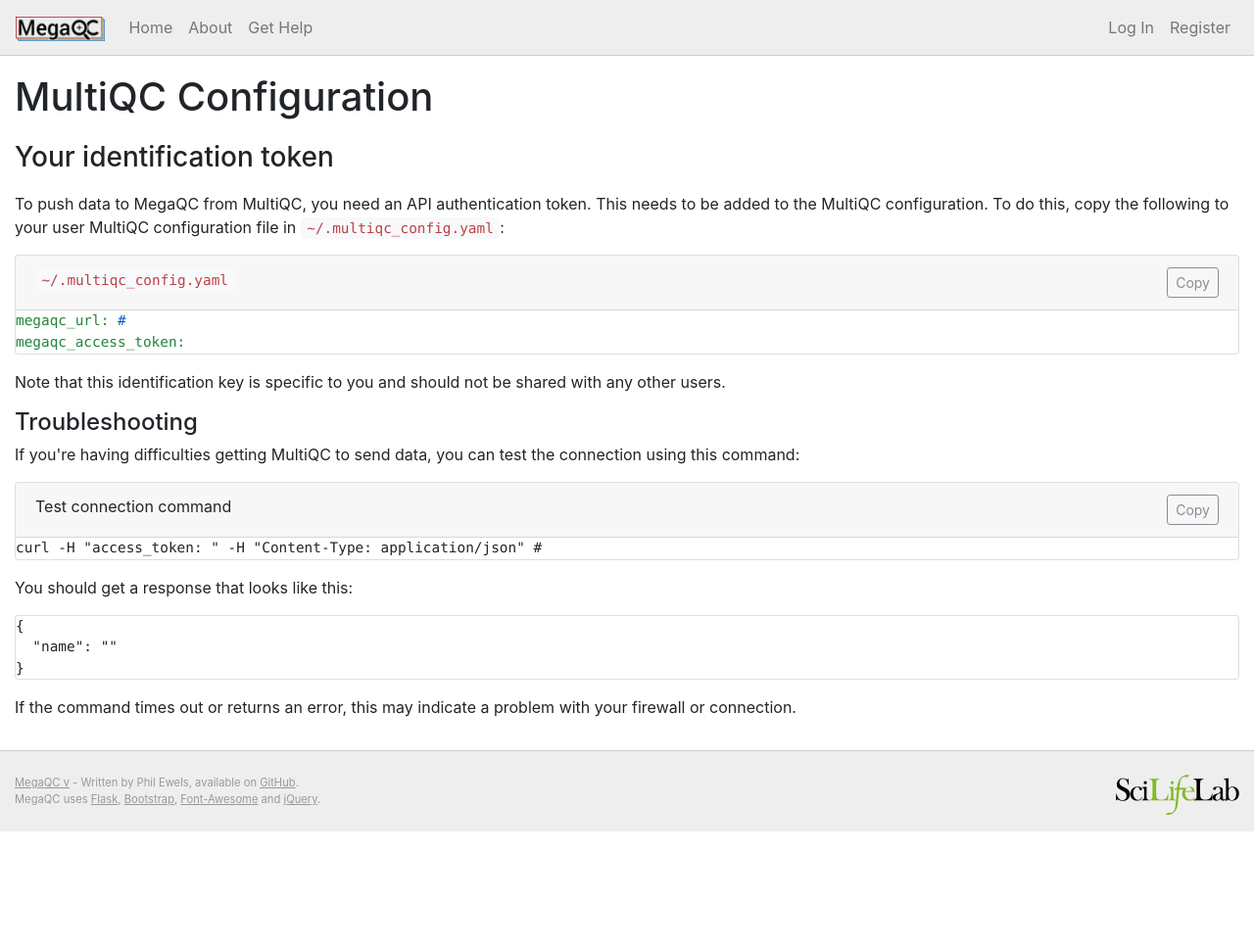
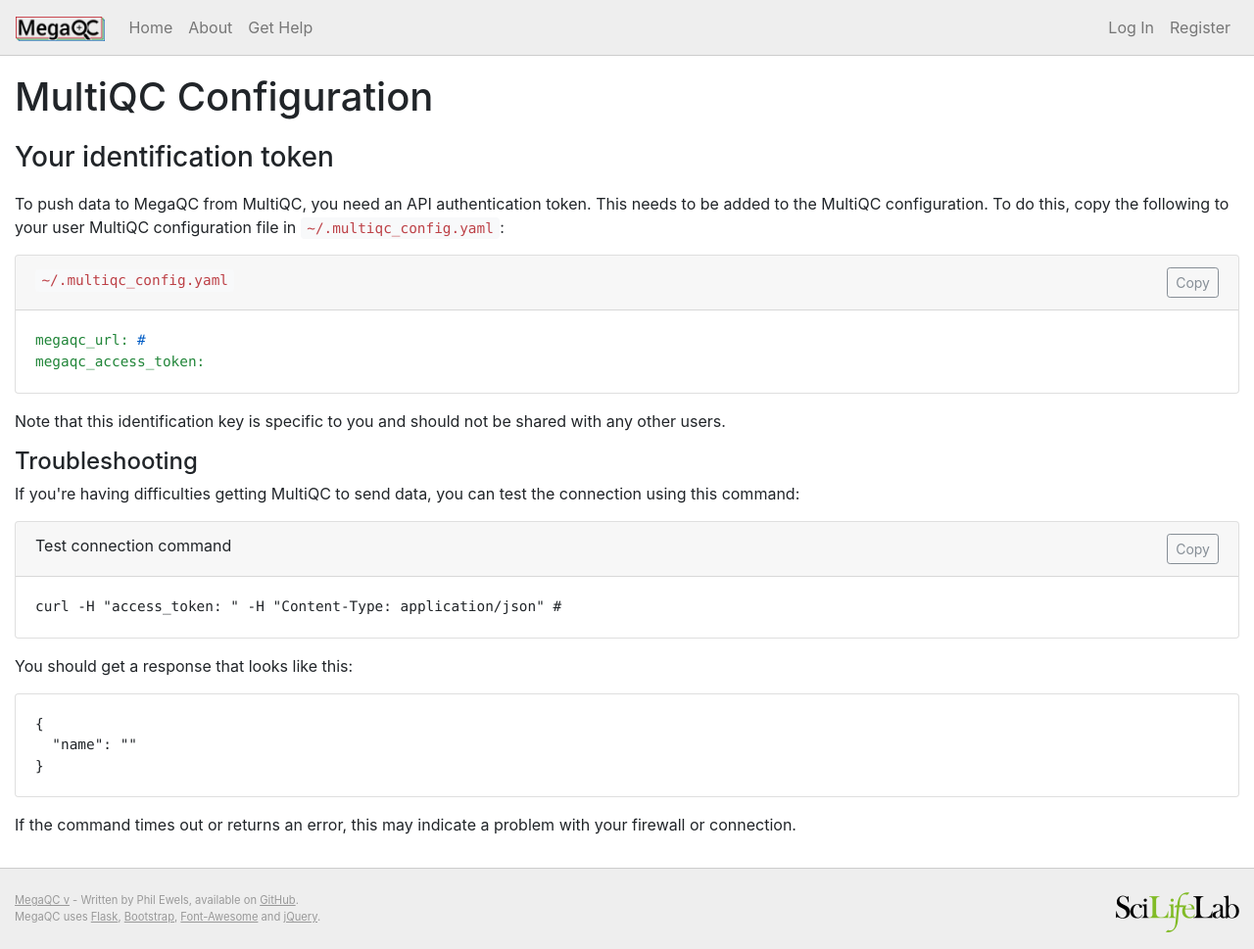
Before and after one commit to MultiQC/MegaQC, a Python web app: template megaqc/templates/users/multiqc_config.html in a window 1280 px wide. Shown: the whole page at 98% size. Before the commit the page ends 849 px from the top, so only its background shows below. Run offline with Jinja, Linux system fonts and the light colour scheme; the template is opened without the code that fills it, so the values that code supplies are empty.

Commit message:
Fixed bs4 beta update card classname.

```diff
--- a/megaqc/static/css/main.css
+++ b/megaqc/static/css/main.css
@@ -64,6 +64,6 @@ footer p a {
     height:600px;
     width:90%;
 }
-.card .card-block pre {
+.card .card-body pre {
   margin-bottom: 0;
 }
--- a/megaqc/templates/users/multiqc_config.html
+++ b/megaqc/templates/users/multiqc_config.html
@@ -12,7 +12,7 @@
       <button class="pull-right btn btn-copy btn-sm btn-outline-secondary" data-clipboard-target="#multiqc_config">Copy</button>
       <code>~/.multiqc_config.yaml</code>
     </div>
-    <div class="card-block">
+    <div class="card-body">
       <pre><code id="multiqc_config"><span style="color:#22863a;">megaqc_url:</span> <span style="color:#005cc5;">{{url_for('api.handle_multiqc_data', _external=True)}}<br><span style="color:#22863a;">megaqc_access_token:</span> <span style="color:#005cc5;">{{current_user.api_token}}</span></code></pre>
     </div>
   </div>
@@ -25,13 +25,13 @@
       <button class="pull-right btn btn-copy btn-sm btn-outline-secondary" data-clipboard-target="#api_key_test_cmd">Copy</button>
       Test connection command
     </div>
-    <div class="card-block">
+    <div class="card-body">
       <pre><code id="api_key_test_cmd">curl -H "access_token: {{current_user.api_token}}" -H "Content-Type: application/json" {{url_for('api.test', _external=True)}}</code></pre>
     </div>
   </div>
   <p>You should get a response that looks like this:</p>
   <div class="card mb-3">
-    <div class="card-block">
+    <div class="card-body">
       <pre><code>{<br>  "name": "{{current_user.username}}"<br>}</code></pre>
     </div>
   </div>
```
